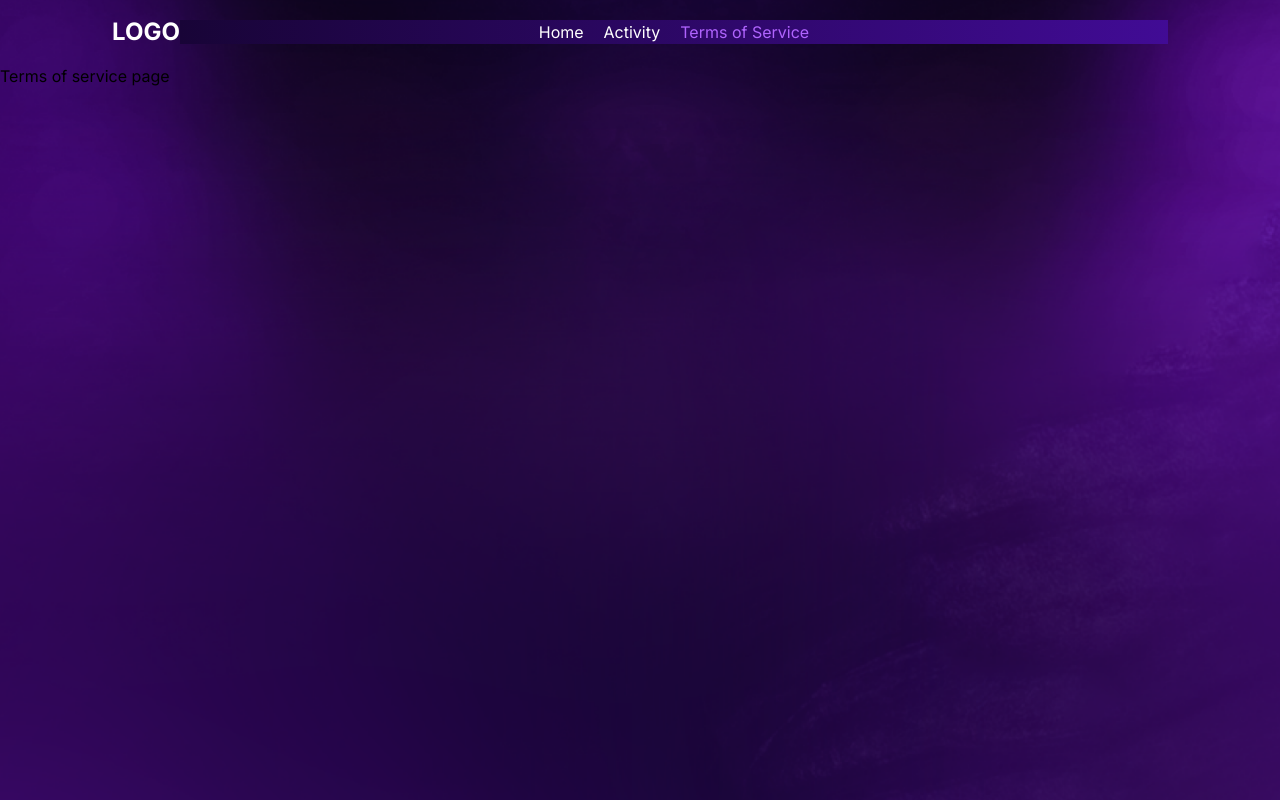
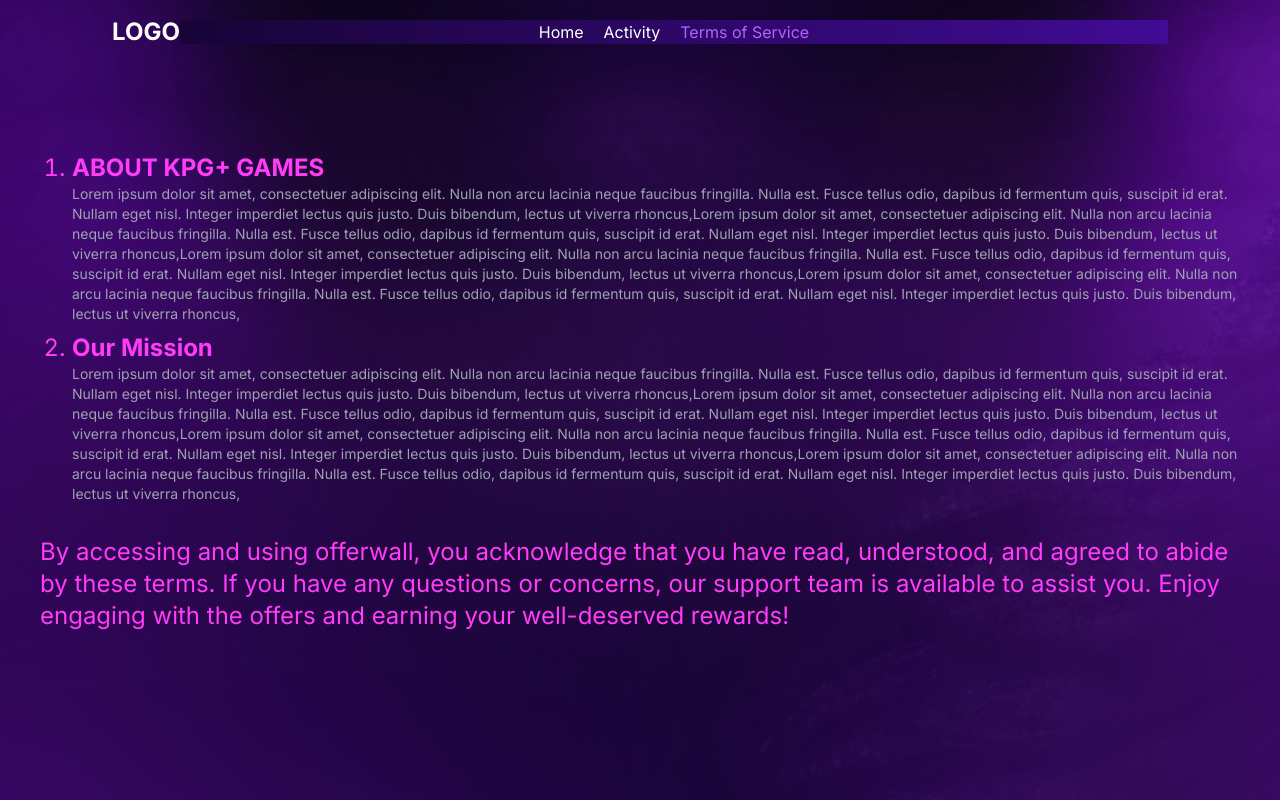
Before and after one commit to YazzerAbdalla/Adhopemedia-survey-app, a Next.js app: page / in a window 1280 px wide. Both pictures are taken after a click on the element "Terms of Service". Built offline with nearby package versions, Linux system fonts and the light colour scheme.

Commit message:
make a terms of services page

```diff
--- a/app/(components)/Pages/Terms.tsx
+++ b/app/(components)/Pages/Terms.tsx
@@ -1,7 +1,76 @@
 import React from "react";
 
 const Terms = () => {
-  return <div>Terms of service page</div>;
+  return (
+    <section className="content-wrapper page more-page-active z-10  mt-6 ">
+      <div className="more-page flex flex-col row-gap-10 p-10 md:p-10">
+        <div className="more-page__device-select"></div>
+        <div className="more-page__terms-wrapper">
+          <br />
+          <div className="text-2xl text-[#FF3CF7]">
+            <ul className="list-decimal pl-8">
+              <li className="mb-2">
+                <strong>ABOUT KPG+ GAMES</strong>{" "}
+                <p className="text-gray-400 text-sm">
+                  Lorem ipsum dolor sit amet, consectetuer adipiscing elit.
+                  Nulla non arcu lacinia neque faucibus fringilla. Nulla est.
+                  Fusce tellus odio, dapibus id fermentum quis, suscipit id
+                  erat. Nullam eget nisl. Integer imperdiet lectus quis justo.
+                  Duis bibendum, lectus ut viverra rhoncus,Lorem ipsum dolor sit
+                  amet, consectetuer adipiscing elit. Nulla non arcu lacinia
+                  neque faucibus fringilla. Nulla est. Fusce tellus odio,
+                  dapibus id fermentum quis, suscipit id erat. Nullam eget nisl.
+                  Integer imperdiet lectus quis justo. Duis bibendum, lectus ut
+                  viverra rhoncus,Lorem ipsum dolor sit amet, consectetuer
+                  adipiscing elit. Nulla non arcu lacinia neque faucibus
+                  fringilla. Nulla est. Fusce tellus odio, dapibus id fermentum
+                  quis, suscipit id erat. Nullam eget nisl. Integer imperdiet
+                  lectus quis justo. Duis bibendum, lectus ut viverra
+                  rhoncus,Lorem ipsum dolor sit amet, consectetuer adipiscing
+                  elit. Nulla non arcu lacinia neque faucibus fringilla. Nulla
+                  est. Fusce tellus odio, dapibus id fermentum quis, suscipit id
+                  erat. Nullam eget nisl. Integer imperdiet lectus quis justo.
+                  Duis bibendum, lectus ut viverra rhoncus,
+                </p>
+              </li>
+
+              <li>
+                <strong> Our Mission </strong>
+                <p className="text-gray-400 text-sm">
+                  Lorem ipsum dolor sit amet, consectetuer adipiscing elit.
+                  Nulla non arcu lacinia neque faucibus fringilla. Nulla est.
+                  Fusce tellus odio, dapibus id fermentum quis, suscipit id
+                  erat. Nullam eget nisl. Integer imperdiet lectus quis justo.
+                  Duis bibendum, lectus ut viverra rhoncus,Lorem ipsum dolor sit
+                  amet, consectetuer adipiscing elit. Nulla non arcu lacinia
+                  neque faucibus fringilla. Nulla est. Fusce tellus odio,
+                  dapibus id fermentum quis, suscipit id erat. Nullam eget nisl.
+                  Integer imperdiet lectus quis justo. Duis bibendum, lectus ut
+                  viverra rhoncus,Lorem ipsum dolor sit amet, consectetuer
+                  adipiscing elit. Nulla non arcu lacinia neque faucibus
+                  fringilla. Nulla est. Fusce tellus odio, dapibus id fermentum
+                  quis, suscipit id erat. Nullam eget nisl. Integer imperdiet
+                  lectus quis justo. Duis bibendum, lectus ut viverra
+                  rhoncus,Lorem ipsum dolor sit amet, consectetuer adipiscing
+                  elit. Nulla non arcu lacinia neque faucibus fringilla. Nulla
+                  est. Fusce tellus odio, dapibus id fermentum quis, suscipit id
+                  erat. Nullam eget nisl. Integer imperdiet lectus quis justo.
+                  Duis bibendum, lectus ut viverra rhoncus,
+                </p>
+              </li>
+              {/* Add other ordered list items */}
+            </ul>
+            <br />
+            By accessing and using offerwall, you acknowledge that you have
+            read, understood, and agreed to abide by these terms. If you have
+            any questions or concerns, our support team is available to assist
+            you. Enjoy engaging with the offers and earning your well-deserved
+            rewards!
+          </div>
+        </div>
+      </div>
+    </section>
+  );
 };
 
 export default Terms;
```
